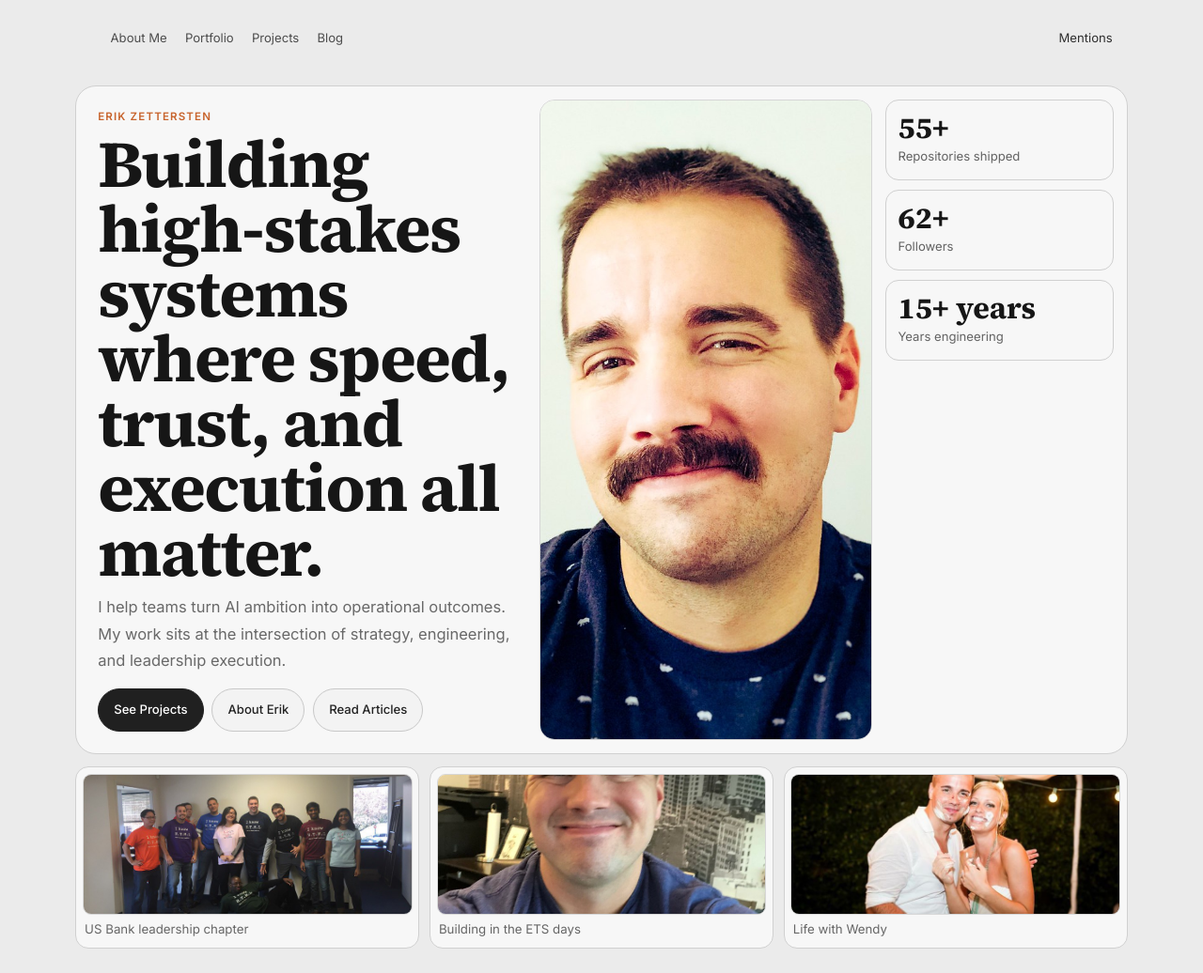
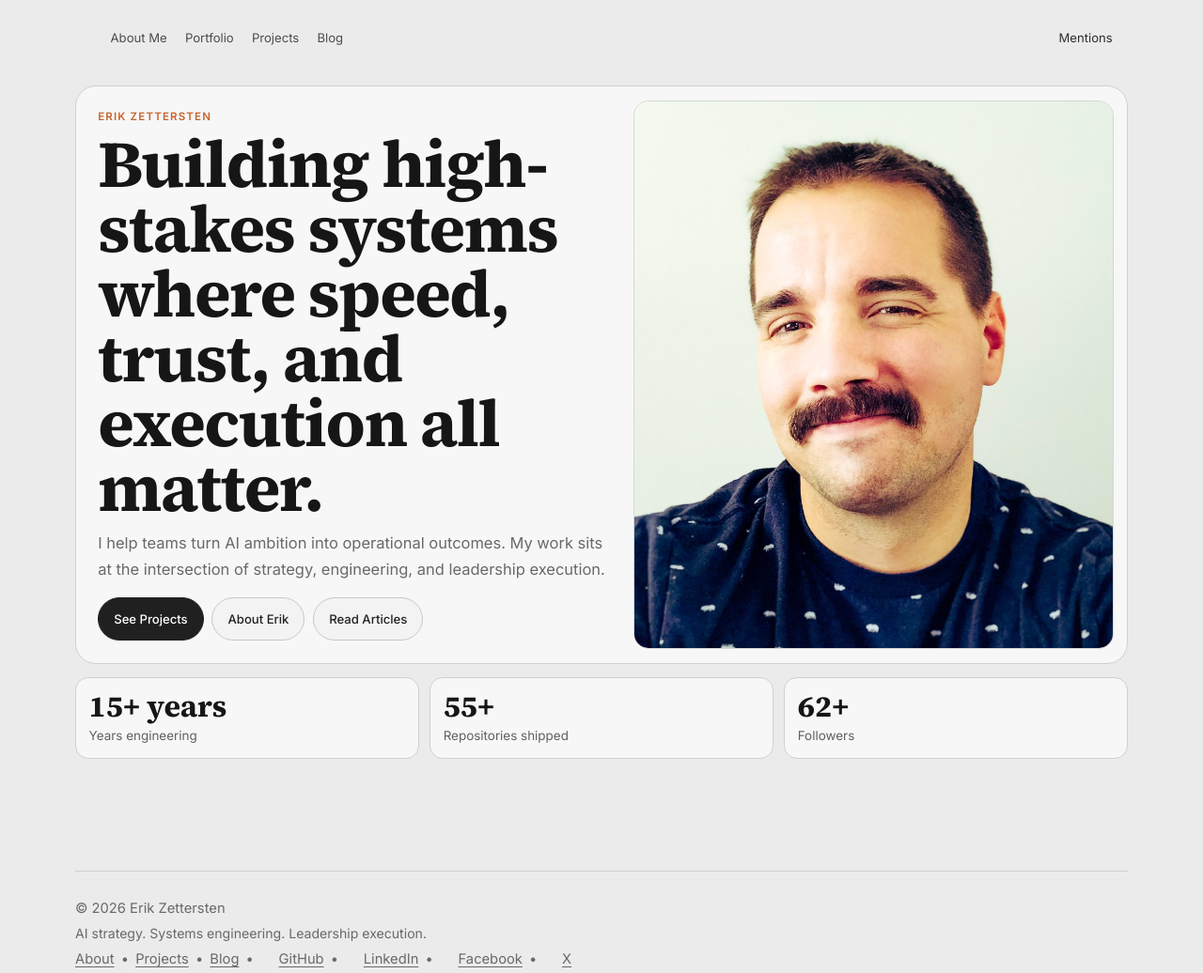
Before and after one commit to Zettersten/zettersten.com, an Astro site: page / in a window 1280 px wide. Shown: the top 1036 px of the page at 94% size. Built offline with nearby package versions, Linux system fonts and the light colour scheme; Astro itself is replaced by a stand-in of ours; some icons are missing.

Commit message:
Restructure homepage hero and adopt magazine-style blog landing layout

```diff
--- a/src/pages/blog/index.astro
+++ b/src/pages/blog/index.astro
@@ -27,13 +27,12 @@ const blogCollectionJsonLd = {
 >
   <Nav />
   <main id="main-content" class="container page page-shell">
-    <header class="hero">
+    <header class="hero-head">
       <div>
         <p class="kicker">Journal</p>
-        <h1>Articles with strong opinions and practical depth.</h1>
+        <h1>Recent Articles</h1>
         <p class="muted intro">
-          Long-form writing on AI, leadership, systems, and execution. Less trend-chasing. More real
-          tradeoffs.
+          Strong opinions, practical details, and real implementation context.
         </p>
       </div>
       <BlogSearch />
@@ -46,60 +45,50 @@ const blogCollectionJsonLd = {
             <img src={featured.data.coverImage} alt={featured.data.title} loading="eager" />
           )}
           <div class="featured-copy">
-            <p class="cat">Featured · {featured.data.category}</p>
+            <p class="meta-row">
+              <span class="pill">Featured</span>
+              <span class="muted">
+                {Math.max(4, Math.round(featured.body.split(/\s+/).length / 220))} min read
+              </span>
+            </p>
             <h2>
               <a href={`/blog/${featured.id.replace(/\.mdx?$/, '')}/`}>{featured.data.title}</a>
             </h2>
-            <p class="muted">
-              {featured.data.date.toLocaleDateString('en-US', {
-                month: 'long',
-                day: 'numeric',
-                year: 'numeric',
-              })}
-              {' · '}Erik Zettersten
-            </p>
             <p class="desc">{featured.data.description}</p>
             <a class="read" href={`/blog/${featured.id.replace(/\.mdx?$/, '')}/`}>
-              Read featured article →
+              Read More →
             </a>
           </div>
         </section>
       )
     }
 
-    <section class="feed" aria-label="Blog post list">
+    <section class="recent-head">
+      <h3>Our Recent Articles</h3>
+    </section>
+
+    <section class="cards" aria-label="Recent articles">
       {
         restPosts.map((post) => (
-          <article class="entry glass">
+          <article class="card glass">
             {post.data.coverImage && (
-              <a
-                href={`/blog/${post.id.replace(/\.mdx?$/, '')}/`}
-                class="thumb-wrap"
-                aria-label={`Read ${post.data.title}`}
-              >
-                <img
-                  class="thumb"
-                  src={post.data.coverImage}
-                  alt={post.data.title}
-                  loading="lazy"
-                />
-              </a>
+              <img src={post.data.coverImage} alt={post.data.title} loading="lazy" />
             )}
-            <div class="copy">
-              <p class="cat">{post.data.category}</p>
-              <h3>
-                <a href={`/blog/${post.id.replace(/\.mdx?$/, '')}/`}>{post.data.title}</a>
-              </h3>
-              <p class="meta muted">
+            <div class="card-copy">
+              <p class="muted small">
+                Erik Zettersten ·{' '}
                 {post.data.date.toLocaleDateString('en-US', {
-                  month: 'long',
+                  month: 'short',
                   day: 'numeric',
                   year: 'numeric',
                 })}
               </p>
-              <p class="desc">{post.data.description}</p>
+              <h4>
+                <a href={`/blog/${post.id.replace(/\.mdx?$/, '')}/`}>{post.data.title}</a>
+              </h4>
+              <p class="muted excerpt">{post.data.description}</p>
               <a class="read" href={`/blog/${post.id.replace(/\.mdx?$/, '')}/`}>
-                Read article →
+                Read More →
               </a>
             </div>
           </article>
@@ -115,112 +104,121 @@ const blogCollectionJsonLd = {
     max-width: 1120px;
   }
 
-  .hero {
+  .hero-head {
     display: grid;
     grid-template-columns: 1fr minmax(280px, 390px);
     gap: 1rem;
     align-items: end;
-    margin-bottom: 1rem;
+    margin-bottom: 0.95rem;
   }
   h1 {
     margin: 0.35rem 0 0.45rem;
-    font-size: clamp(2.1rem, 5.4vw, 3.7rem);
-    line-height: 0.97;
+    font-size: clamp(2rem, 5vw, 3.3rem);
+    line-height: 0.98;
     letter-spacing: -0.02em;
-    max-width: 18ch;
   }
   .intro {
     margin: 0;
-    max-width: 62ch;
   }
 
   .featured {
     display: grid;
-    grid-template-columns: 42% 1fr;
-    gap: 1rem;
-    padding: 0.9rem;
+    grid-template-columns: 44% 1fr;
+    gap: 0.95rem;
+    padding: 0.85rem;
     border-radius: 20px;
-    margin-bottom: 0.9rem;
   }
   .featured img {
     width: 100%;
-    height: 100%;
-    min-height: 220px;
-    object-fit: cover;
-    border-radius: 14px;
-    border: 1px solid #d7d7d7;
-  }
-  .featured-copy {
-    padding: 0.35rem 0.2rem;
-  }
-
-  .cat {
-    margin: 0 0 0.35rem;
-    color: #696969;
-    text-transform: uppercase;
-    letter-spacing: 0.08em;
-    font-size: 0.69rem;
-  }
-  h2,
-  h3 {
-    margin: 0;
-    font-family: var(--font-serif);
-    line-height: 1.1;
-    letter-spacing: -0.01em;
-  }
-  h2 {
-    font-size: clamp(1.6rem, 3.2vw, 2.3rem);
-  }
-  h3 {
-    font-size: clamp(1.25rem, 2.4vw, 1.65rem);
-  }
-
-  .feed {
-    display: grid;
-    gap: 0.8rem;
-  }
-  .entry {
-    border-radius: 16px;
-    padding: 0.72rem;
-    display: grid;
-    grid-template-columns: 250px 1fr;
-    gap: 0.85rem;
-  }
-  .thumb {
-    width: 100%;
-    height: 170px;
+    min-height: 250px;
     object-fit: cover;
     border-radius: 12px;
     border: 1px solid #d7d7d7;
   }
-  .copy {
-    padding: 0.15rem;
+  .featured-copy {
+    padding: 0.3rem 0.15rem;
   }
-  .meta {
-    margin: 0.42rem 0;
-    font-size: 0.84rem;
+  .meta-row {
+    display: flex;
+    align-items: center;
+    gap: 0.45rem;
+    margin: 0 0 0.45rem;
+  }
+  .pill {
+    font-size: 0.72rem;
+    padding: 0.2rem 0.5rem;
+    border-radius: 999px;
+    background: #e9eefb;
+    color: #3759d5;
+    border: 1px solid #ccd8ff;
+    font-weight: 600;
+  }
+  h2 {
+    margin: 0;
+    font-size: clamp(1.6rem, 3.2vw, 2.4rem);
+    line-height: 1.06;
   }
   .desc {
-    margin: 0.2rem 0 0.55rem;
-    color: #262626;
-    line-height: 1.58;
+    margin: 0.55rem 0 0.65rem;
+    line-height: 1.65;
+    color: #2a2a2a;
+  }
+
+  .recent-head {
+    margin: 1rem 0 0.6rem;
+  }
+  .recent-head h3 {
+    margin: 0;
+    font-size: 1.85rem;
+    font-family: var(--font-serif);
+  }
+
+  .cards {
+    display: grid;
+    grid-template-columns: repeat(3, minmax(0, 1fr));
+    gap: 0.75rem;
+  }
+  .card {
+    border-radius: 16px;
+    overflow: hidden;
+  }
+  .card img {
+    width: 100%;
+    height: 175px;
+    object-fit: cover;
+    border-bottom: 1px solid #d8d8d8;
+  }
+  .card-copy {
+    padding: 0.75rem;
+  }
+  .small {
+    margin: 0;
+    font-size: 0.78rem;
+    line-height: 1.4;
+  }
+  h4 {
+    margin: 0.42rem 0 0.42rem;
+    font-size: 1.2rem;
+    line-height: 1.2;
+  }
+  .excerpt {
+    margin: 0;
+    line-height: 1.55;
+    font-size: 0.92rem;
   }
   .read {
-    font-size: 0.88rem;
-    font-weight: 500;
-    color: #222;
+    display: inline-block;
+    margin-top: 0.55rem;
+    font-size: 0.86rem;
     text-decoration: underline;
     text-underline-offset: 3px;
   }
 
-  @media (max-width: 940px) {
-    .hero,
+  @media (max-width: 980px) {
+    .hero-head,
     .featured,
-    .entry {
+    .cards {
       grid-template-columns: 1fr;
-    }
-    .thumb {
-      height: 210px;
     }
   }
 </style>
--- a/src/pages/index.astro
+++ b/src/pages/index.astro
@@ -19,7 +19,7 @@ import { profileHighlights } from '../data/projects';
         <h1 class="page-title">
           Building high-stakes systems where speed, trust, and execution all matter.
         </h1>
-        <p class="lead page-subtitle">
+        <p class="page-subtitle">
           I help teams turn AI ambition into operational outcomes. My work sits at the intersection
           of strategy, engineering, and leadership execution.
         </p>
@@ -32,37 +32,22 @@ import { profileHighlights } from '../data/projects';
       </div>
 
       <figure class="hero-portrait">
-        <img src="/images/erik-home.jpg" alt="Erik Zettersten" loading="eager" />
+        <img src="/images/erik-home.jpg" alt="Erik Zettersten portrait" loading="eager" />
       </figure>
-
-      <aside class="hero-stats" aria-label="Profile highlights">
-        <article class="stat glass">
-          <strong>{profileHighlights.repoCount}+</strong>
-          <span>Repositories shipped</span>
-        </article>
-        <article class="stat glass">
-          <strong>{profileHighlights.followers}+</strong>
-          <span>Followers</span>
-        </article>
-        <article class="stat glass">
-          <strong>{profileHighlights.yearsExperience}</strong>
-          <span>Years engineering</span>
-        </article>
-      </aside>
     </section>
 
-    <section class="story-strip" aria-label="Personal highlights">
-      <article class="strip-item glass">
-        <img src="/images/erik-usbank-team.jpg" alt="Erik with US Bank team" loading="lazy" />
-        <p>US Bank leadership chapter</p>
+    <section class="proof" aria-label="Experience highlights">
+      <article class="proof-card glass">
+        <strong>{profileHighlights.yearsExperience}</strong>
+        <span>Years engineering</span>
       </article>
-      <article class="strip-item glass">
-        <img src="/images/erik-ets-office.jpg" alt="Erik in office at ETS" loading="lazy" />
-        <p>Building in the ETS days</p>
+      <article class="proof-card glass">
+        <strong>{profileHighlights.repoCount}+</strong>
+        <span>Repositories shipped</span>
       </article>
-      <article class="strip-item glass">
-        <img src="/images/erik-wendy.jpg" alt="Erik with Wendy" loading="lazy" />
-        <p>Life with Wendy</p>
+      <article class="proof-card glass">
+        <strong>{profileHighlights.followers}+</strong>
+        <span>Followers</span>
       </article>
     </section>
   </main>
@@ -77,29 +62,31 @@ import { profileHighlights } from '../data/projects';
 
   .hero {
     display: grid;
-    grid-template-columns: 1.05fr 0.8fr 0.55fr;
-    gap: 0.85rem;
-    padding: 0.85rem;
+    grid-template-columns: 1.05fr 0.95fr;
+    gap: 0.9rem;
+    padding: 0.9rem;
     border-radius: 22px;
   }
 
   .hero-copy {
-    padding: 0.6rem;
+    padding: 0.55rem;
     display: flex;
     flex-direction: column;
     justify-content: center;
   }
   .page-title {
-    max-width: 15ch;
+    max-width: 14ch;
   }
-  .lead {
+  .page-subtitle {
     margin: 0;
     max-width: 56ch;
+    color: var(--muted);
     font-size: 1.03rem;
+    line-height: 1.7;
   }
 
   .cta-row {
-    margin-top: 1rem;
+    margin-top: 1.05rem;
     display: flex;
     flex-wrap: wrap;
     gap: 0.55rem;
@@ -107,7 +94,7 @@ import { profileHighlights } from '../data/projects';
 
   .hero-portrait {
     margin: 0;
-    min-height: 360px;
+    min-height: 380px;
   }
   .hero-portrait img {
     width: 100%;
@@ -115,68 +102,40 @@ import { profileHighlights } from '../data/projects';
     object-fit: cover;
     border-radius: 16px;
     border: 1px solid #d6d6d6;
+    display: block;
   }
 
-  .hero-stats {
+  .proof {
+    margin-top: 0.9rem;
     display: grid;
-    gap: 0.65rem;
-    align-content: start;
+    grid-template-columns: repeat(3, minmax(0, 1fr));
+    gap: 0.7rem;
   }
-  .stat {
+  .proof-card {
+    padding: 0.85rem;
     border-radius: 14px;
-    padding: 0.8rem;
   }
-  .stat strong {
+  .proof-card strong {
     display: block;
-    font-size: clamp(1.65rem, 3vw, 2rem);
+    font-family: var(--font-serif);
+    font-size: clamp(1.55rem, 3vw, 2rem);
     line-height: 1;
-    font-family: var(--font-serif);
   }
-  .stat span {
+  .proof-card span {
     display: block;
-    margin-top: 0.28rem;
-    color: #626262;
-    font-size: 0.82rem;
+    margin-top: 0.25rem;
+    font-size: 0.84rem;
+    color: #606060;
   }
 
-  .story-strip {
-    margin-top: 0.85rem;
-    display: grid;
-    grid-template-columns: repeat(3, minmax(0, 1fr));
-    gap: 0.65rem;
-  }
-  .strip-item {
-    margin: 0;
-    padding: 0.42rem;
-    border-radius: 14px;
-  }
-  .strip-item img {
-    width: 100%;
-    height: 150px;
-    object-fit: cover;
-    border-radius: 9px;
-    border: 1px solid #d7d7d7;
-    display: block;
-  }
-  .strip-item p {
-    margin: 0.32rem 0.15rem 0.1rem;
-    font-size: 0.83rem;
-    color: #666;
-  }
-
-  @media (max-width: 1080px) {
-    .hero {
+  @media (max-width: 980px) {
+    .hero,
+    .proof {
       grid-template-columns: 1fr;
     }
     .hero-portrait {
-      min-height: 300px;
+      min-height: 280px;
       max-height: 420px;
-    }
-    .story-strip {
-      grid-template-columns: 1fr;
-    }
-    .strip-item img {
-      height: 210px;
     }
   }
 </style>
```
